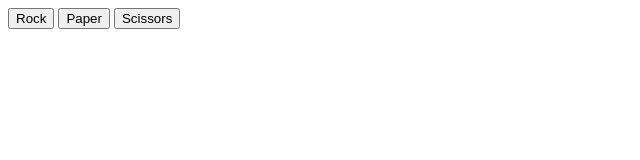
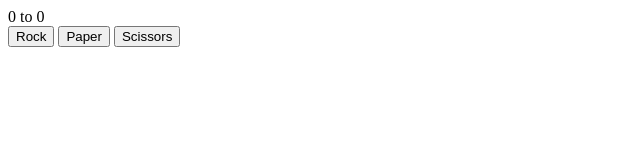
Before and after one commit to ilovepi31415/odin-rock-paper-scissors, a plain HTML site: page index.html in a window 1280 px wide. Both pictures are taken after a click on the button "Rock". Shown: the whole page, without its empty margins (0-640 px from the left). Drawn offline with Linux system fonts and the light colour scheme.

Commit message:
Display Scores on Webpage
The number of wins for both the player and computer are now displayed on the webpage

```diff
--- a/index.html
+++ b/index.html
@@ -7,6 +7,9 @@
     <title>Rock, Paper, Scissors</title>
 </head>
 <body>
+    <div id="score">
+        <span id="player-score">0</span> to <span id="computer-score">0</span>
+    </div>
     <button id="rock">Rock</button>
     <button id="paper">Paper</button>
     <button id="scissors">Scissors</button>
--- a/script.js
+++ b/script.js
@@ -1,8 +1,11 @@
 const bRock = document.querySelector('#rock');
 const bPaper = document.querySelector('#paper');
 const bScissors = document.querySelector('#scissors');
+const playerScoreboard = document.querySelector('#player-score');
+const computerScoreboard = document.querySelector('#computer-score');
 let computerScore = 0;
-let humanScore = 0;
+let playerScore = 0;
+let catScore = 0;
 
 bRock.addEventListener('click', () => {
     playRound(0);
@@ -52,16 +55,18 @@ function displayWinner(computer, human) {
     console.log(`Computer choice: ${choices[computer]}`);
     diff = (human - computer + 3) % 3;
     if (diff == 0) {
+        catScore++;
         console.log("You tied.");
     }
     else if (diff == 1) {
-        humanScore++;
+        playerScore++;
         console.log("You win!");
     }
     else {
         computerScore++;
         console.log("You lose...")
     }
-    console.log(`Your score: ${humanScore}`);
-    console.log(`Computer Score: ${computerScore}`)
+    playerScoreboard.textContent = playerScore;
+    computerScoreboard.textContent = computerScore;
+    console.log(`${playerScore}-${computerScore}-${catScore}`);
 }
```
